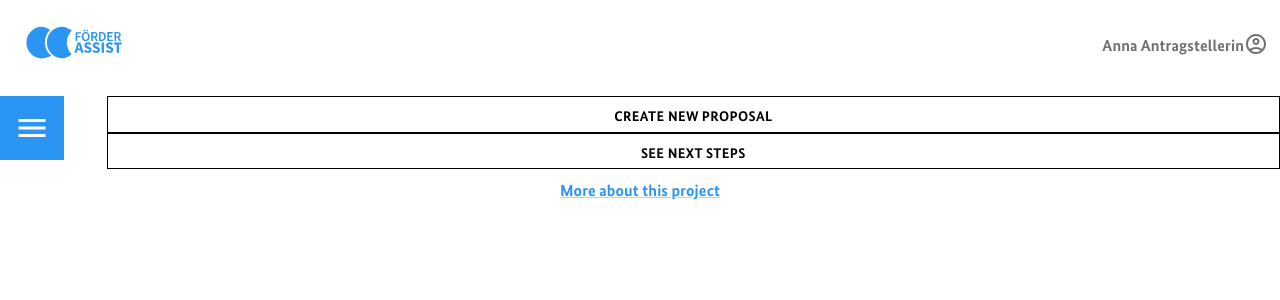
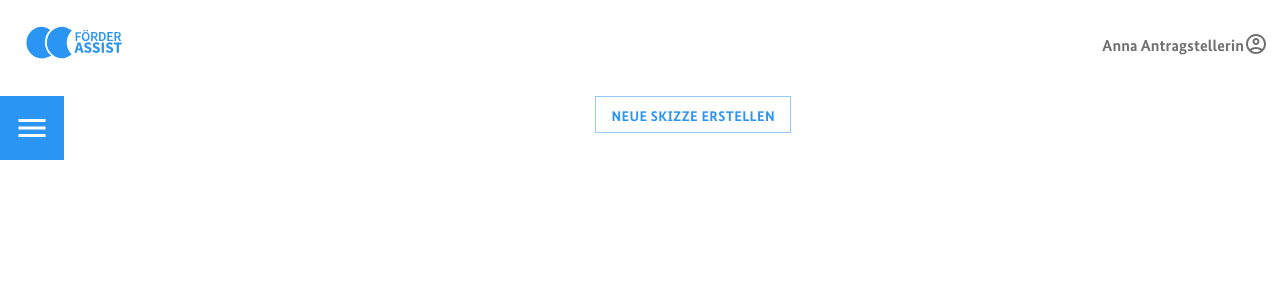
Before and after one commit to Paul-Geppert/t4g_proposal_submission_tool, a React (Create React App) app: page / in a window 1280 px wide. Shown: the top 300 px of the page. Built offline with nearby package versions, Linux system fonts and the light colour scheme; a web font is replaced by a local one.

Commit message:
feat(): Styling home

```diff
--- a/src/App.jsx
+++ b/src/App.jsx
@@ -47,8 +47,11 @@ const App = () => {
                   </Route>
                 </Switch>
               </Grid>
+              {/* <Grid item xs={1} />
+              <Grid item xs={11}>
+                <Footer />
+              </Grid> */}
             </Grid>
-            <Footer />
           </Box>
         </SnackbarProvider>
       </ThemeProvider>
--- a/src/pages/Home/index.jsx
+++ b/src/pages/Home/index.jsx
@@ -12,23 +12,25 @@ const Home = () => {
       className="Home"
       display="flex"
       flexDirection="column"
+      alignItems="center"
     >
       <Button
-        color="inherit"
+        color="primary"
         variant="outlined"
         component={Link}
         to="/proposals/create"
+        sx={{ maxWidth: '50%' }}
       >
-        Create new proposal
+        Neue SKizze erstellen
       </Button>
-      <Button
+      {/* <Button
         color="inherit"
         variant="outlined"
         component={Link}
         to="/proposals/next"
       >
         See next steps
-      </Button>
+      </Button> */}
     </Box>
   );
 };
```
